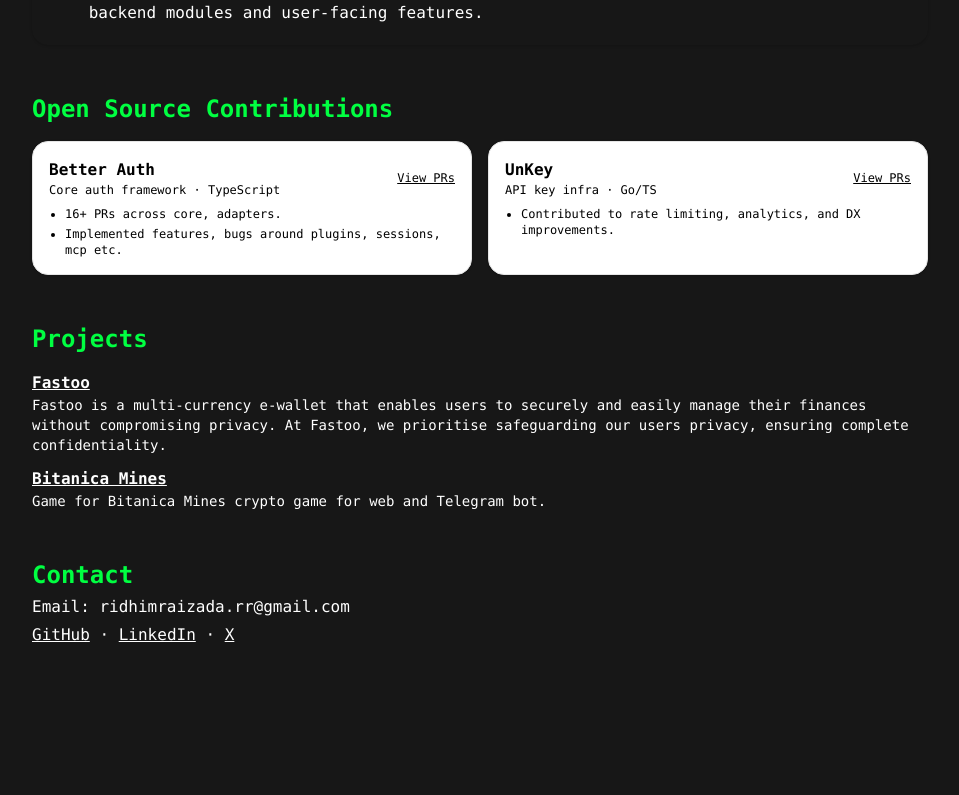
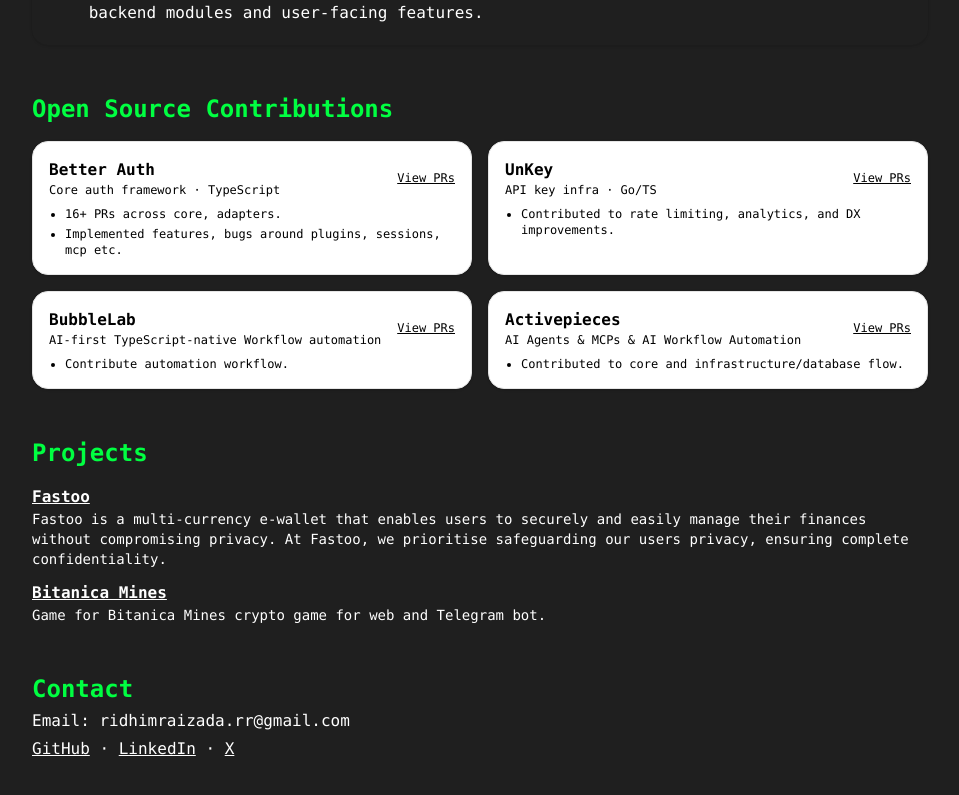
Before and after one commit to Ridhim-RR/Portfolio, a Next.js app: page / in a window 1280 px wide. Shown: the part 825-1620 px from the top of the page, without its empty margins (160-1119 px from the left). Before the commit the page ends 1520 px from the top, so only its background shows below. Built offline with nearby package versions, Linux system fonts and the light colour scheme.

Commit message:
add more opensource org

```diff
--- a/app/globals.css
+++ b/app/globals.css
@@ -1,7 +1,7 @@
 @import "tailwindcss";
 
 :root {
-  --background: #171717;
+  --background: #1F1F1F;
   --foreground: #ffffff;
   --font-space-grotesk: "Space Grotesk", ui-sans-serif, system-ui, sans-serif;
   --font-sf-mono: "SF Mono", "SFMono-Regular", ui-monospace, Menlo, Consolas,
--- a/app/page.tsx
+++ b/app/page.tsx
@@ -196,6 +196,48 @@
                 </li>
               </ul>
             </article>
+
+             <article className="rounded-2xl border border-neutral-200 bg-white p-4 text-black  shadow-sm">
+              <header className="flex items-center justify-between mb-2">
+                <div>
+                  <h3 className="font-semibold">BubbleLab</h3>
+                  <p className="text-xs -500">AI-first TypeScript-native Workflow automation</p>
+                </div>
+                <a
+                  href="https://github.com/bubblelabai/BubbleLab/pulls/Ridhim-RR"
+                  className="text-xs underline"
+                  target="_blank"
+                >
+                  View PRs
+                </a>
+              </header>
+              <ul className="text-xs -700 list-disc ml-4 space-y-1">
+                <li>
+                  Contribute automation workflow.
+                </li>
+              </ul>
+            </article>
+
+             <article className="rounded-2xl border border-neutral-200 bg-white p-4 text-black  shadow-sm">
+              <header className="flex items-center justify-between mb-2">
+                <div>
+                  <h3 className="font-semibold">Activepieces</h3>
+                  <p className="text-xs -500">AI Agents & MCPs & AI Workflow Automation</p>
+                </div>
+                <a
+                  href="https://github.com/activepieces/activepieces/pulls/Ridhim-RR"
+                  className="text-xs underline"
+                  target="_blank"
+                >
+                  View PRs
+                </a>
+              </header>
+              <ul className="text-xs -700 list-disc ml-4 space-y-1">
+                <li>
+                  Contributed to core and infrastructure/database flow.
+                </li>
+              </ul>
+            </article>
           </div>
         </section>
 
```
